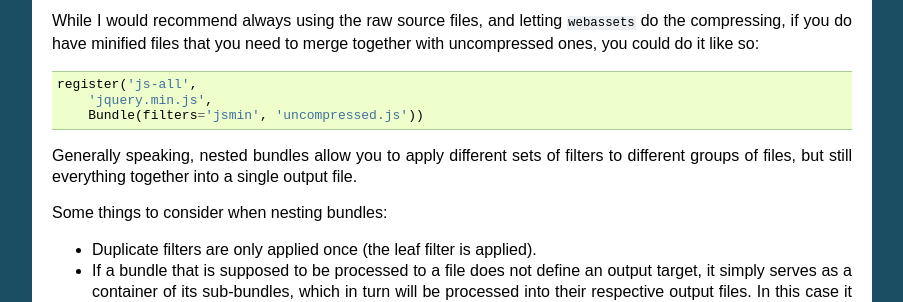
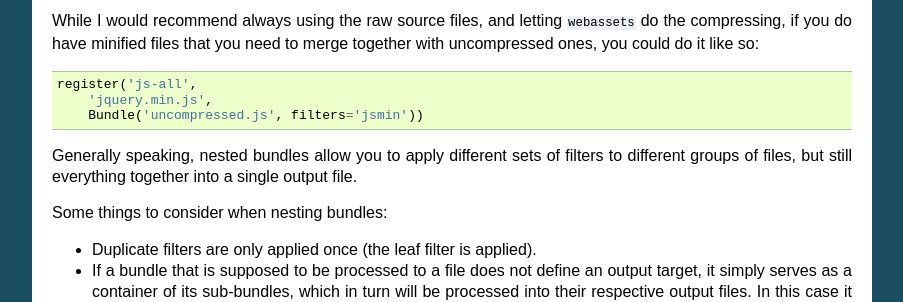
Before and after one commit to miracle2k/webassets, a Sphinx documentation site: the page built from docs/bundles.rst, in a window 1280 px wide and 900 px high, scrolled down 1139 px. Shown: the part 152-454 px from the top of the window, without its empty margins (198-1101 px from the left). Built offline with Sphinx 7.4.7, drawn with Linux system fonts in a browser that asks for light colours; the version number could not be read and is left out.

Commit message:
Update example of mixing [un]compressed files
An existing example is using named argument before positional and i just swapped them so that now example is valid python code

```diff
--- a/docs/bundles.rst
+++ b/docs/bundles.rst
@@ -95,7 +95,7 @@ need to merge together with uncompressed ones, you could do it like so:
 
     register('js-all',
         'jquery.min.js',
-        Bundle(filters='jsmin', 'uncompressed.js'))
+        Bundle('uncompressed.js', filters='jsmin'))
 
 
 Generally speaking, nested bundles allow you to apply different sets of
```
